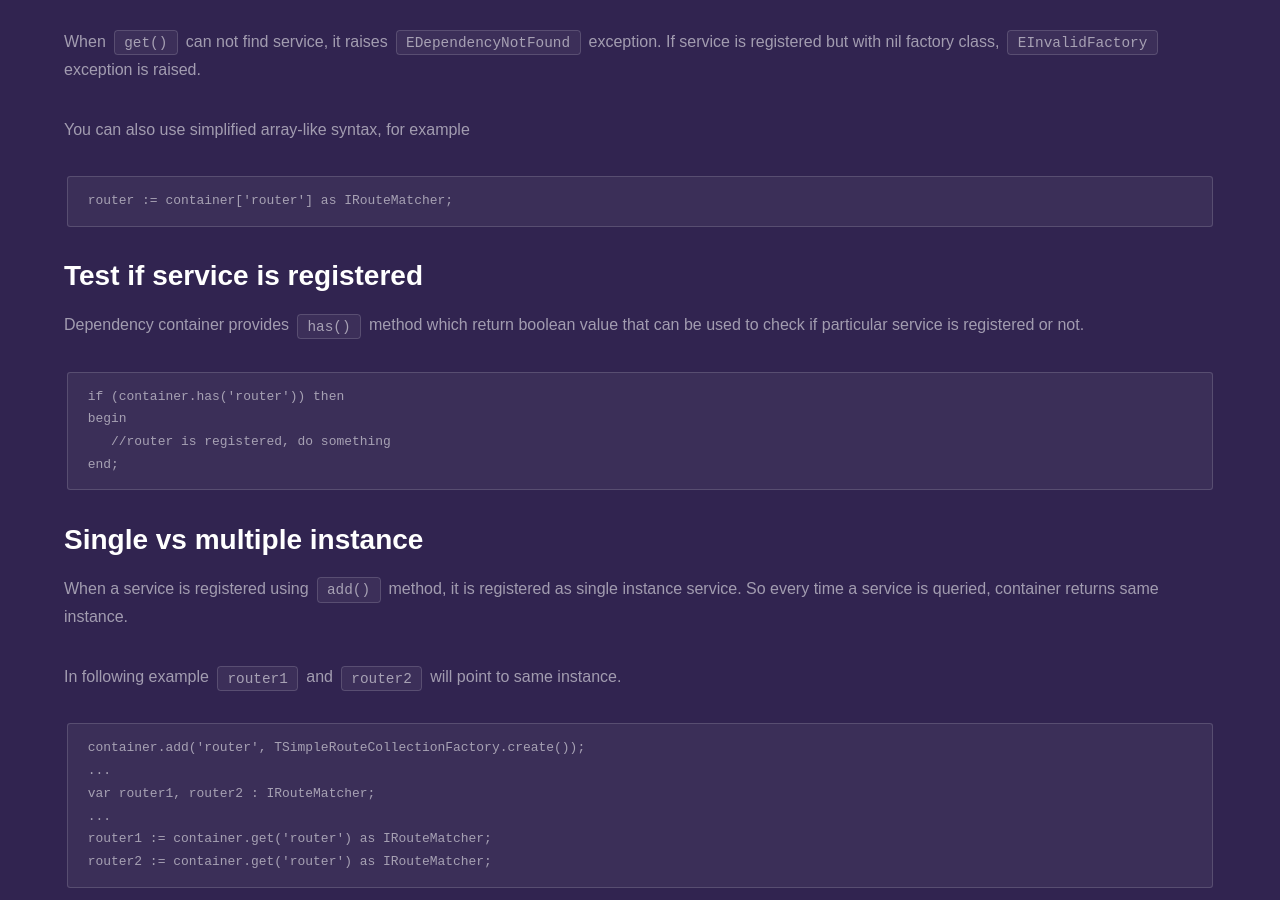
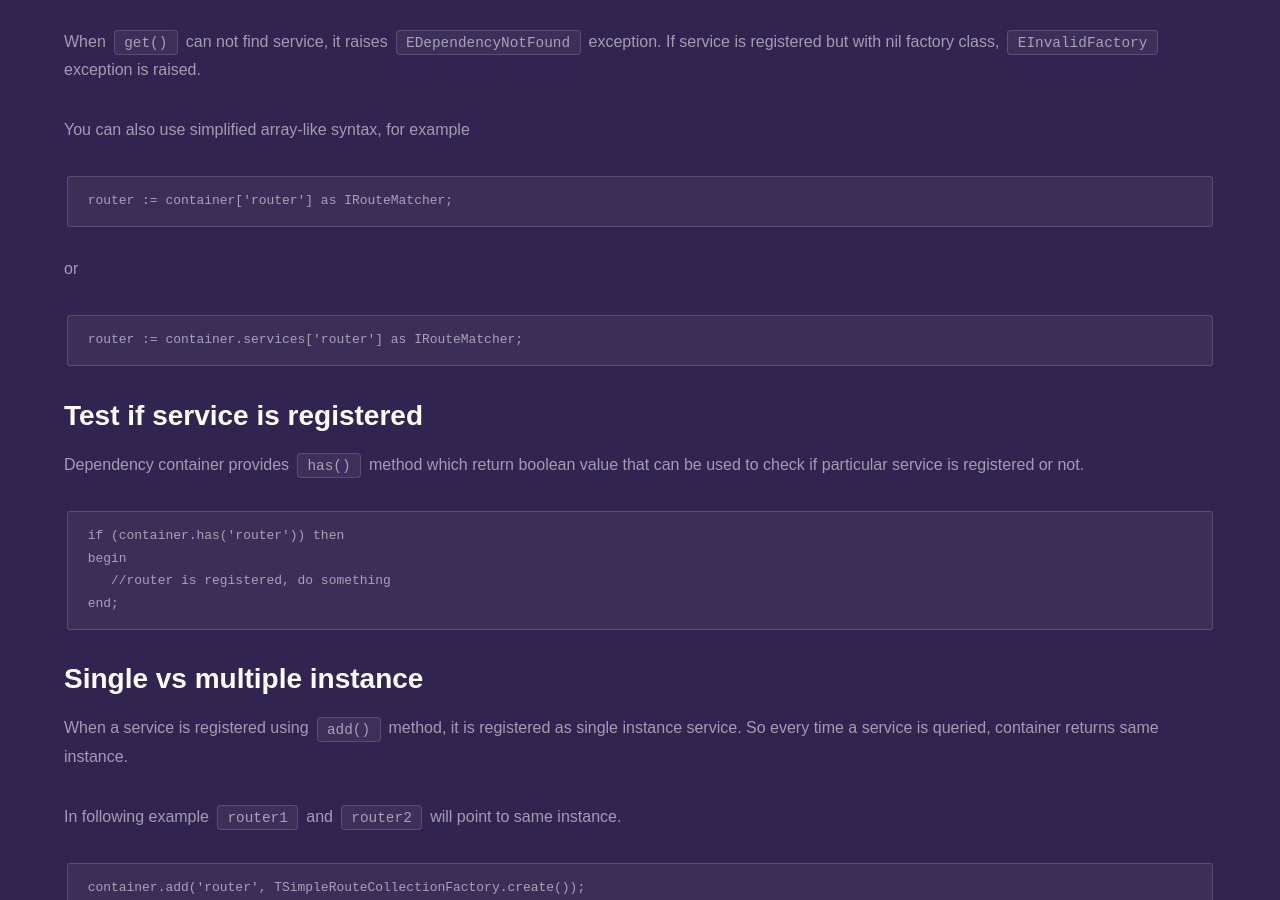
Before and after one commit to fanoframework/fanoframework.github.io, a Jekyll site: the page built from dependency-container/index.md, in a window 1280 px wide and 900 px high, scrolled down 2259 px. Built offline with Jekyll 4.4.1, drawn with Linux system fonts in a browser that asks for light colours; our own code applies the rules of GitHub Pages for plain Markdown files.

Commit message:
Update index.md

````diff
--- a/dependency-container/index.md
+++ b/dependency-container/index.md
@@ -90,6 +90,11 @@ You can also use simplified array-like syntax, for example
 
 ```
 router := container['router'] as IRouteMatcher;
+```
+or
+
+```
+router := container.services['router'] as IRouteMatcher;
 ```
 
 ## Test if service is registered
````
